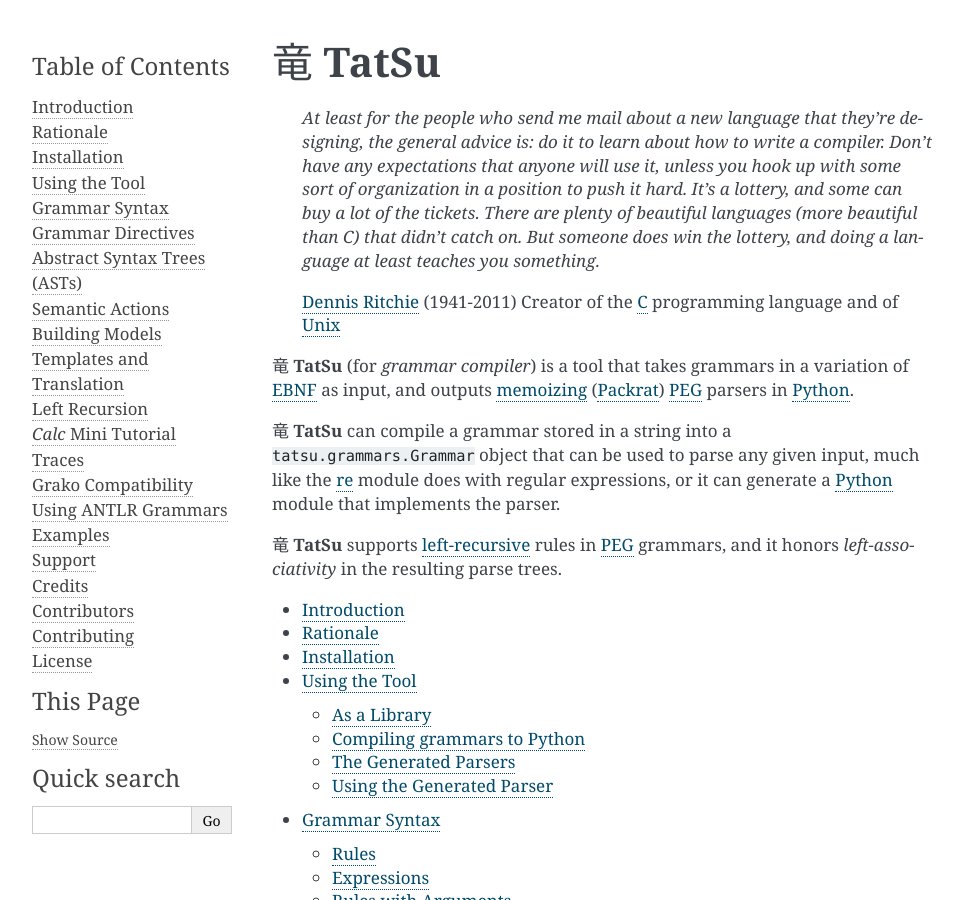
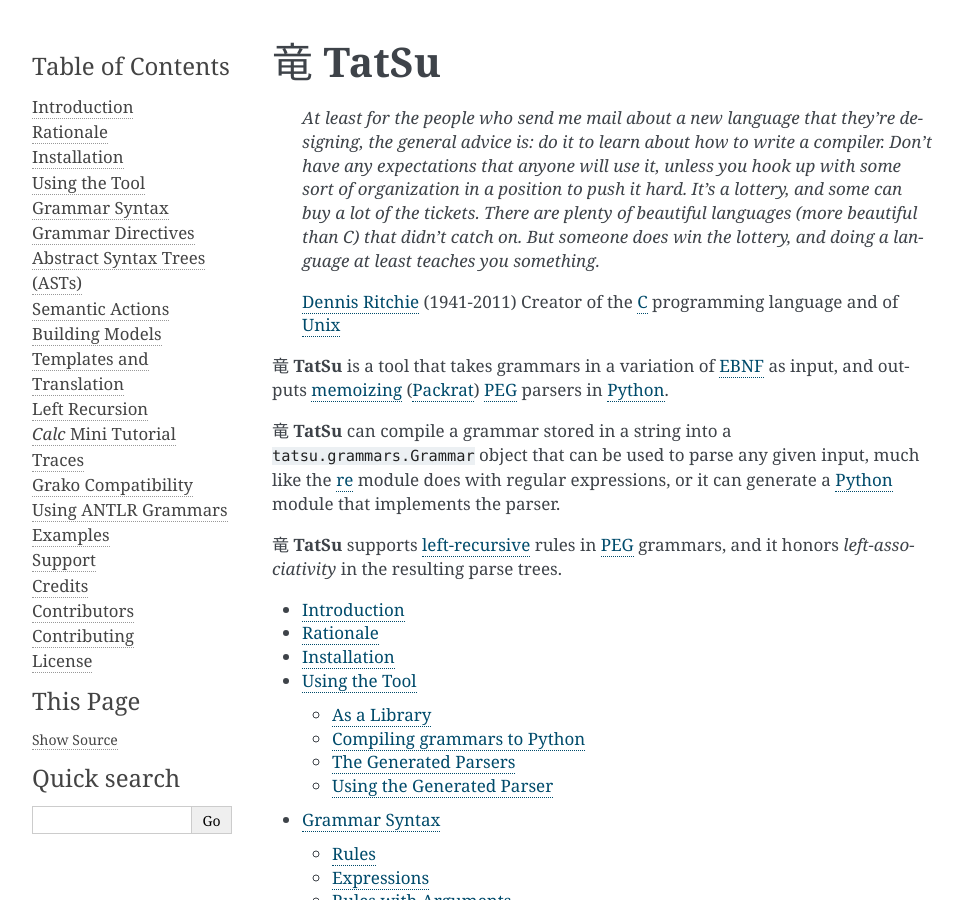
Before and after one commit to neogeny/TatSu, a Sphinx documentation site: the page built from docs/index.rst, in a window 1280 px wide and 900 px high. Shown: the whole window, without its empty margins (148-1111 px from the left). Built offline with Sphinx 7.4.7, drawn with Linux system fonts in a browser that asks for light colours; the version number could not be read and is left out.

```diff
--- a/README.rst
+++ b/README.rst
@@ -41,9 +41,8 @@
         pass
 
 
-|TatSu| (the successor to Grako_) is a tool that takes grammars in a
-variation of `EBNF`_ as input, and outputs `memoizing`_ (`Packrat`_)
-`PEG`_ parsers in `Python`_.
+|TatSu| is a tool that takes grammars in a variation of `EBNF`_ as input, and
+outputs `memoizing`_ (`Packrat`_) `PEG`_ parsers in `Python`_.
 
 |TatSu| can compile a grammar stored in a string into a
 ``tatsu.grammars.Grammar`` object that can be used to parse any given
--- a/docs/index.rst
+++ b/docs/index.rst
@@ -23,9 +23,8 @@
 
 
 
-|TatSu| (for *grammar compiler*) is a tool that takes grammars in a
-variation of `EBNF`_ as input, and outputs `memoizing`_ (`Packrat`_)
-`PEG`_ parsers in `Python`_.
+|TatSu| is a tool that takes grammars in a variation of `EBNF`_ as input,
+and outputs `memoizing`_ (`Packrat`_) `PEG`_ parsers in `Python`_.
 
 |TatSu| can compile a grammar stored in a string into a
 ``tatsu.grammars.Grammar`` object that can be used to parse any given
```
Also changed, not shown: README.md (+1 -1 lines).
